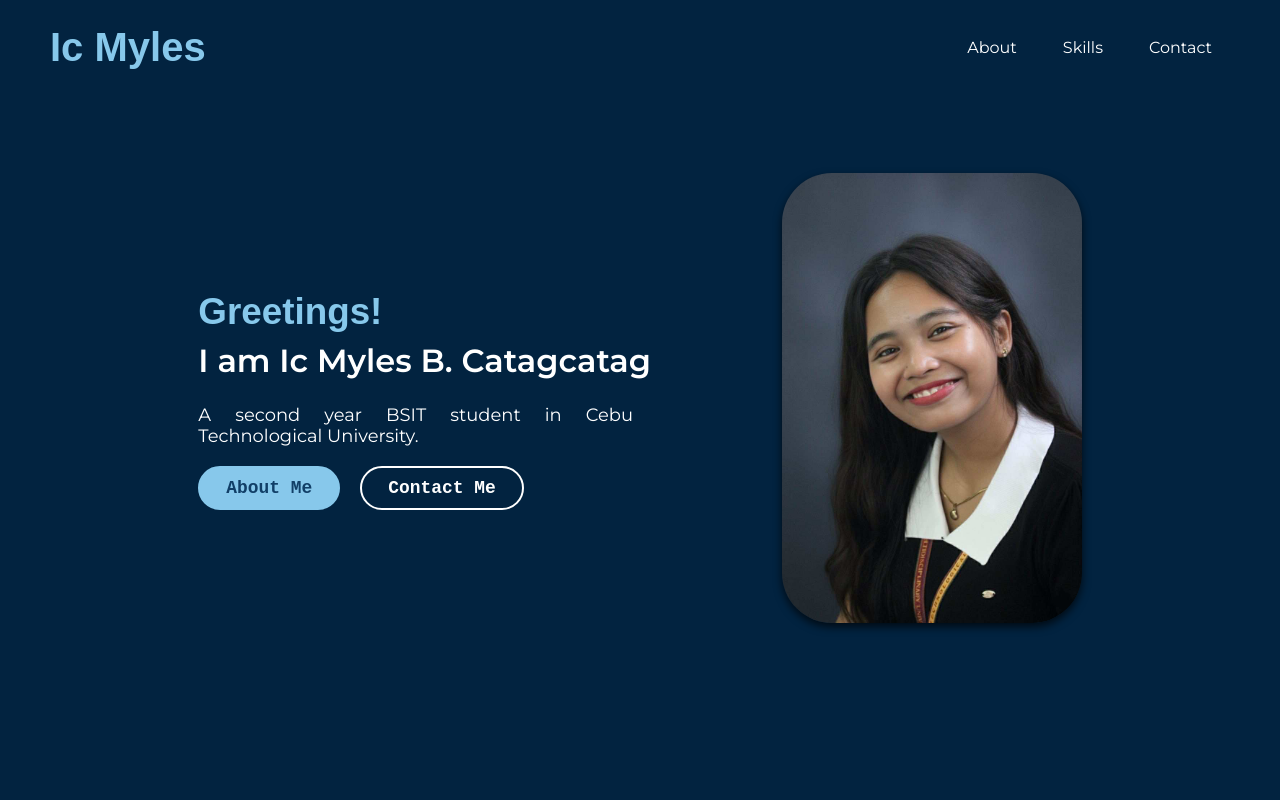
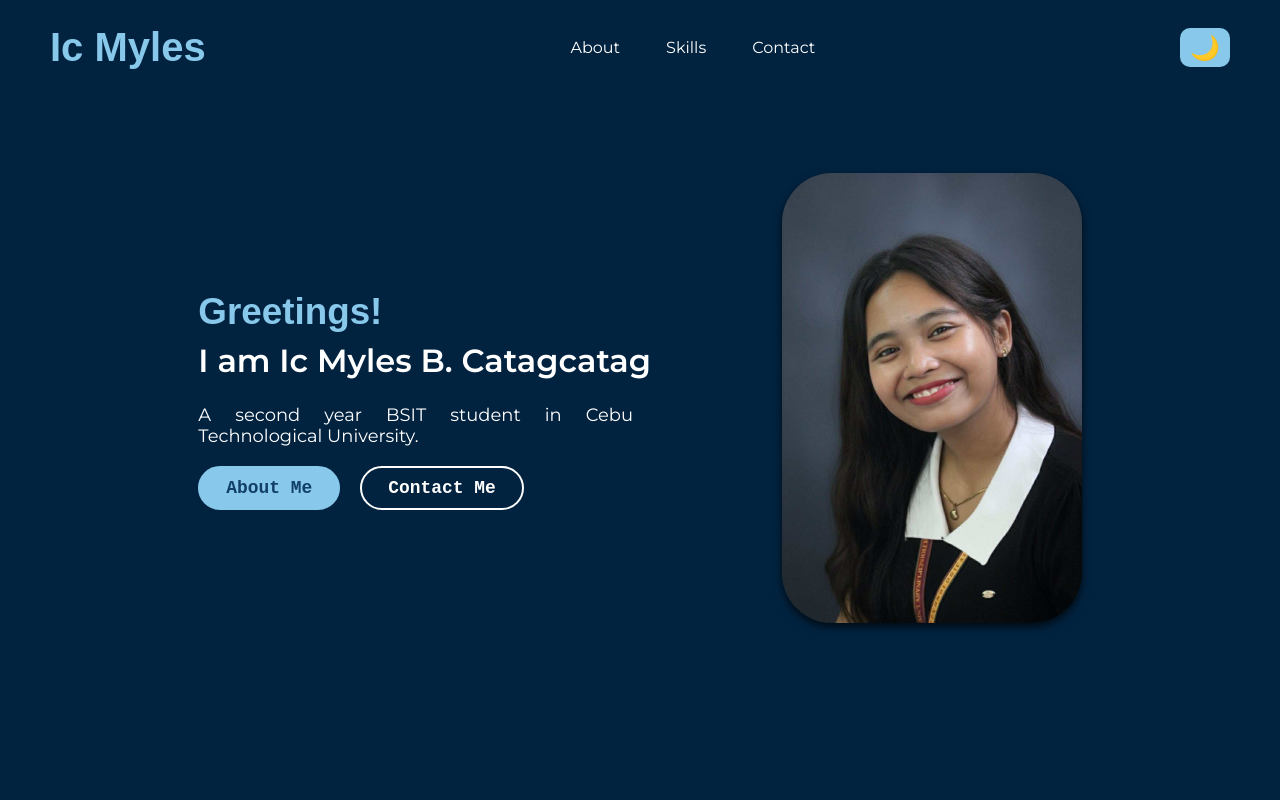
Before and after one commit to 1c3m1l3s/Catagcatag, a plain HTML site: page index.html in a window 1280 px wide. Shown: the top 800 px of the page. Drawn offline with Linux system fonts and the light colour scheme; a web font is replaced by a local one.

Commit message:
added dark_mode

```diff
--- a/home.css
+++ b/home.css
@@ -57,6 +57,32 @@ button{
     border: none;
     background: none;
 }
+
+/*dark mode*/
+body.light-mode {
+    --dark-color: #000000;
+    --white-color: #ffffff;
+    --primary-color: #113F67;
+    --secondary-color: #58A0C8;
+    --third-color: #87c8eb;
+}
+
+/*button for dakr mode*/
+#theme-toggle {
+    font-size: 1.5rem;
+    padding: 5px 10px;
+    border-radius: 10px;
+    background: var(--third-color);
+    color: var(--primary-color);
+    cursor: pointer;
+    border: none;
+    transition: all 0.3s ease;
+}
+
+#theme-toggle:hover {
+    transform: scale(1.1);
+}
+
 
 img {
     width: 100%
--- a/home.js
+++ b/home.js
@@ -19,7 +19,19 @@ window.addEventListener('scroll', () => {
 });
 
 
+// DARK MODE
+const toggleBtn = document.getElementById('theme-toggle');
 
+toggleBtn.addEventListener('click', () => {
+    document.body.classList.toggle('light-mode');
+
+    // Change icon depending on theme
+    if(document.body.classList.contains('light-mode')){
+        toggleBtn.textContent = '🌞'; // Sun for light mode
+    } else {
+        toggleBtn.textContent = '🌙'; // Moon for dark mode
+    }
+});
 
 // SLIDE-IN IMAGE (ABOUT / SKILLS SECTION)
 
--- a/index.html
+++ b/index.html
@@ -12,19 +12,15 @@
 <body>
     <!--Header/NavBar-->
    <header>
-        <nav class="navbar section-content">
-            <div class="logo-container">
-                <a href="#hero" class="logo">Ic Myles</a>
-            </div>
-
-            <ul class="nav-menu">
+    <div class="navbar">
+        <div class="logo">Ic Myles</div>
+        <nav class="nav-menu">
             <a href="#about" class="nav-link">About</a>
             <a href="#skills" class="nav-link">Skills</a>
             <a href="#contact" class="nav-link">Contact</a>
-            </ul>
-
-            <button id="menu-open-button" class="fas fa-bars"></button>
         </nav>
+        <button id="theme-toggle">🌙</button>
+    </div>
 </header>
 
     <main>
```
Lines whose indentation alone changed are shown as unchanged.
